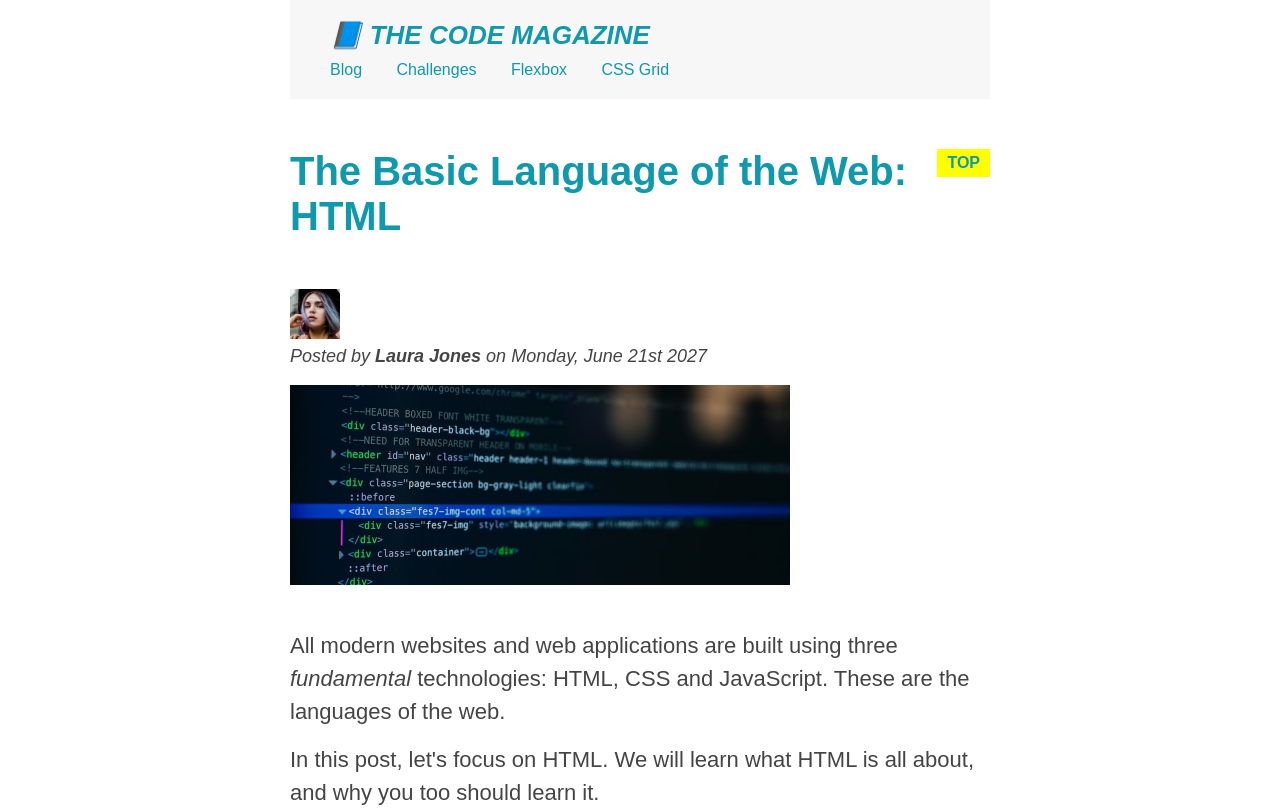
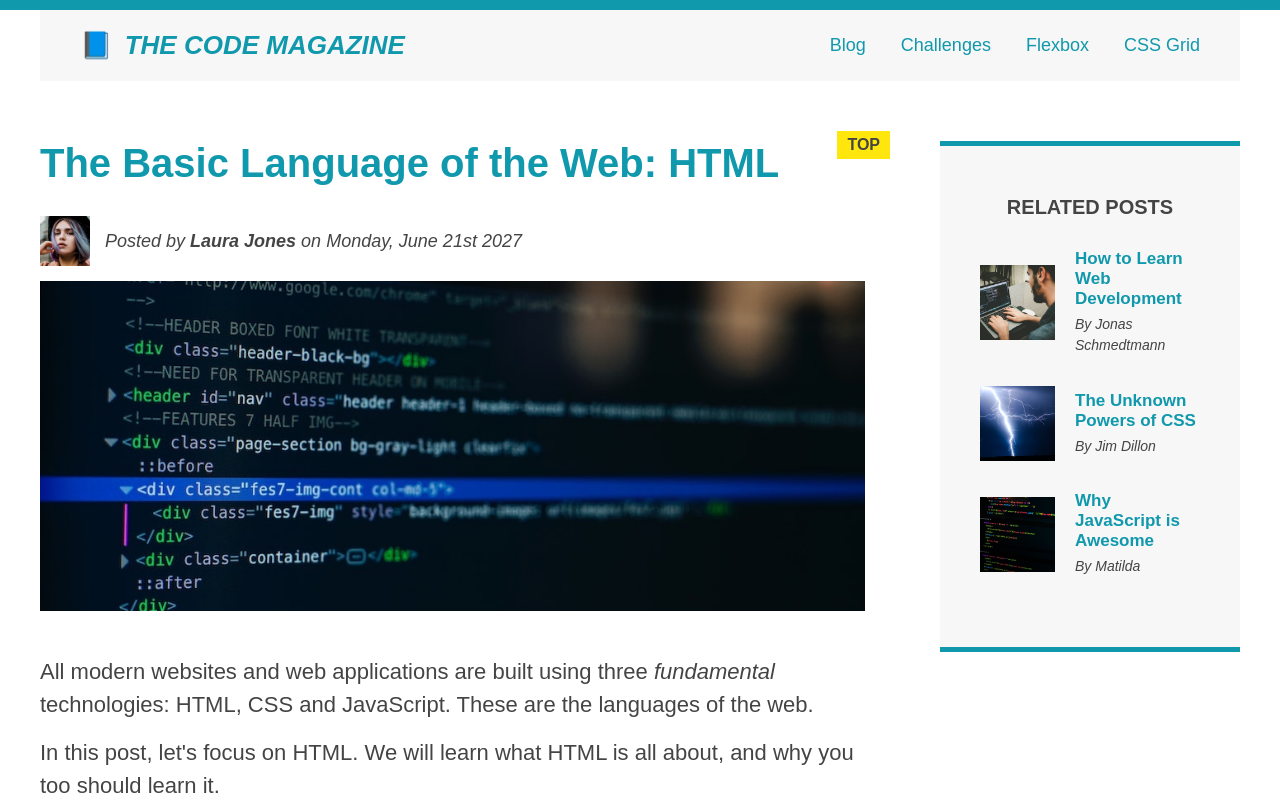
Before and after one commit to themirza001/codeBlog, a plain HTML site: page index.html in a window 1280 px wide. Shown: the top 812 px of the page. Drawn offline with Linux system fonts and the light colour scheme; files whose address does not match are found by name.

Commit message:
Update style.css

```diff
--- a/style.css
+++ b/style.css
@@ -1,146 +1,393 @@
 * {
+  /* border-top: 10px solid #1098ad; */
+  margin: 0;
   padding: 0;
-  margin: 0;
+  box-sizing: border-box;
 }
+
+/* PAGE SECTIONS */
 body {
+  color: #444;
   font-family: sans-serif;
-  color: #444;
+
+  border-top: 10px solid #1098ad;
+  position: relative;
 }
+
+.container {
+  width: 1200px;
+  /* margin-left: auto;
+  margin-right: auto; */
+  margin: 0 auto;
+}
+
 .main-header {
   background-color: #f7f7f7;
+  /* padding: 20px;
+  padding-left: 40px;
+  padding-right: 40px; */
   padding: 20px 40px;
-  margin-bottom: 50px;
+  /* margin-bottom: 60px; */
+  /* height: 80px; */
 }
+
+nav {
+  font-size: 18px;
+  /* text-align: center; */
+}
+
+article {
+  /* margin-bottom: 60px; */
+}
+
 .post-header {
   margin-bottom: 40px;
+  /* position: relative; */
 }
-.container {
-  width: 700px;
-  position: relative;
-}
+
 aside {
   background-color: #f7f7f7;
   border-top: 5px solid #1098ad;
   border-bottom: 5px solid #1098ad;
-  padding: 50px 0;
-  width: 500px;
+  padding: 50px 40px;
 }
-.post-image {
-  width: 100%;
-  height:200px'
-}
-.container {
-  width: 700px;
-  margin-left: auto;
-  margin-right: auto;
-}
+
+/* SMALLER ELEMENTS */
 h1,
 h2,
 h3 {
   color: #1098ad;
 }
+
 h1 {
   font-size: 26px;
   text-transform: uppercase;
   font-style: italic;
 }
+
 h2 {
   font-size: 40px;
-  margin-bottom: 50px;
-  position: relative;
+  margin-bottom: 30px;
 }
+
 h3 {
   font-size: 30px;
   margin-bottom: 20px;
+  margin-top: 40px;
 }
+
 h4 {
   font-size: 20px;
-
   text-transform: uppercase;
   text-align: center;
+  margin-bottom: 30px;
 }
+
 p {
   font-size: 22px;
   line-height: 1.5;
   margin-bottom: 15px;
 }
-article {
-  margin-bottom: 60px;
+
+ul,
+ol {
+  margin-left: 50px;
+  margin-bottom: 20px;
 }
+
 li {
   font-size: 20px;
   margin-bottom: 10px;
+  /* display: inline; */
 }
+
 li:last-child {
-  margin-bottom: 0px;
+  margin-bottom: 0;
 }
+
+/* footer p {
+  font-size: 16px;
+} */
+
+/* article header p {
+  font-style: italic;
+} */
+
 #author {
   font-style: italic;
   font-size: 18px;
 }
-#copyright>p {
-  font-size: 10px;
 
+#copyright {
+  font-size: 16px;
 }
+
 .related-author {
   font-size: 18px;
   font-weight: bold;
 }
-.author-info {
-  list-style-type: none;
-}
-ol,
-ul {
-  margin-left: 50px;
-  margin-bottom: 20px;
+
+/* ul {
+  list-style: none;
+} */
+
+.related {
+  list-style: none;
+  margin-left: 0;
 }
 
-/* the below selectr is using psuedo class concept and target
-only those anchor which is having some href */
+body {
+  /* background-color: orangered; */
+}
+
+/* .first-li {
+  font-weight: bold;
+} */
+
+li:first-child {
+  font-weight: bold;
+}
+
+li:last-child {
+  font-style: italic;
+}
+
+li:nth-child(even) {
+  /* color: red; */
+}
+
+/* Misconception: this won't work! */
+article p:first-child {
+  color: red;
+}
+
+/* Styling links */
 a:link {
   color: #1098ad;
   text-decoration: none;
 }
+
+a:visited {
+  /* color: #777; */
+  color: #1098ad;
+}
+
 a:hover {
-  color: #ff4500;
+  color: orangered;
   font-weight: bold;
   text-decoration: underline orangered;
 }
+
 a:active {
   background-color: black;
   font-style: italic;
 }
-nav a:link{
+/* LVHA */
+
+.post-img {
+  width: 100%;
+  height: auto;
+}
+
+nav a:link {
+  /* background-color: orangered;
+  margin: 20px;
+  padding: 20px;
+
+  display: block; */
+
   margin-right: 30px;
-  margin-top: 10px;
   display: inline-block;
 }
-nav a:link:last-child{
+
+nav a:link:last-child {
   margin-right: 0;
 }
-button{
+
+button {
   font-size: 22px;
   padding: 20px;
   cursor: pointer;
+
   position: absolute;
+  /* top: 50px;
+  left: 50px; */
   bottom: 50px;
   right: 50px;
+}
 
+h1::first-letter {
+  font-style: normal;
+  margin-right: 5px;
 }
-button:hover{
-  background-color: #444;
-  color: whitesmoke;
-  border: 2px solid white;
-  padding: 5px;
+
+h3 + p::first-line {
+  /* color: red; */
 }
-h2::after{
+
+h2 {
+  /* background-color: orange; */
+  position: relative;
+}
+
+h2::before {
   content: "TOP";
-  background-color: yellow;
+  background-color: #ffe70e;
+  color: #444;
+  font-size: 16px;
   font-weight: bold;
-  font-size: 16px;
   display: inline-block;
   padding: 5px 10px;
   position: absolute;
-  top: 0;
-  right: 0;
+  top: -10px;
+  right: -25px;
 }
+
+/* Resolving conflicts */
+/* #copyright {
+  color: red;
+}
+
+.copyright {
+  color: blue;
+}
+
+.text {
+  color: yellow;
+}
+
+footer p {
+  color: green !important;
+} */
+
+/* nav a:link,
+nav p {
+  font-size: 18px;
+} */
+
+/* FLOATS */
+/*
+.author-img {
+  float: left;
+  margin-bottom: 20px;
+}
+
+.author {
+  float: left;
+  margin-top: 10px;
+  margin-left: 20px;
+}
+
+h1 {
+  float: left;
+}
+
+nav {
+  float: right;
+}
+
+.clear {
+  clear: both;
+}
+
+.clearfix::after {
+  clear: both;
+  content: "";
+  display: block;
+}
+
+article {
+  width: 825px;
+  float: left;
+}
+
+aside {
+  width: 300px;
+  float: right;
+}
+
+footer {
+  clear: both;
+}
+*/
+
+/* FLEXBOX */
+.main-header {
+  display: flex;
+  align-items: center;
+  justify-content: space-between;
+}
+
+.author-box {
+  display: flex;
+  align-items: center;
+  margin-bottom: 15px;
+}
+
+.author {
+  margin-bottom: 0;
+  margin-left: 15px;
+}
+
+.related-post {
+  display: flex;
+  align-items: center;
+  gap: 20px;
+  margin-bottom: 30px;
+}
+
+.related-link:link {
+  font-size: 17px;
+  font-weight: bold;
+  font-style: normal;
+  margin-bottom: 5px;
+  display: block;
+}
+
+.related-author {
+  margin-bottom: 0;
+  font-size: 14px;
+  font-weight: normal;
+  font-style: italic;
+}
+
+/* FLEXBOX LAYOUT */
+/* .row {
+  display: flex;
+  align-items: flex-start;
+  gap: 75px;
+  margin-bottom: 60px;
+}
+
+article {
+  flex: 1;
+  margin-bottom: 0;
+}
+
+aside {
+
+  DEFAULTS:
+  flex-grow: 0;
+  flex-shrink: 1;
+  flex-basis: auto;
+
+  flex: 0 0 300px;
+} */
+
+/* CSS GRID LAYOUT */
+.container {
+  display: grid;
+  grid-template-columns: 1fr 300px;
+  column-gap: 75px;
+  row-gap: 60px;
+  align-items: start;
+}
+
+.main-header {
+  /* grid-column: 1 / span 2; */
+  grid-column: 1 / -1;
+}
+
+footer {
+  grid-column: 1 / -1;
+}
```
